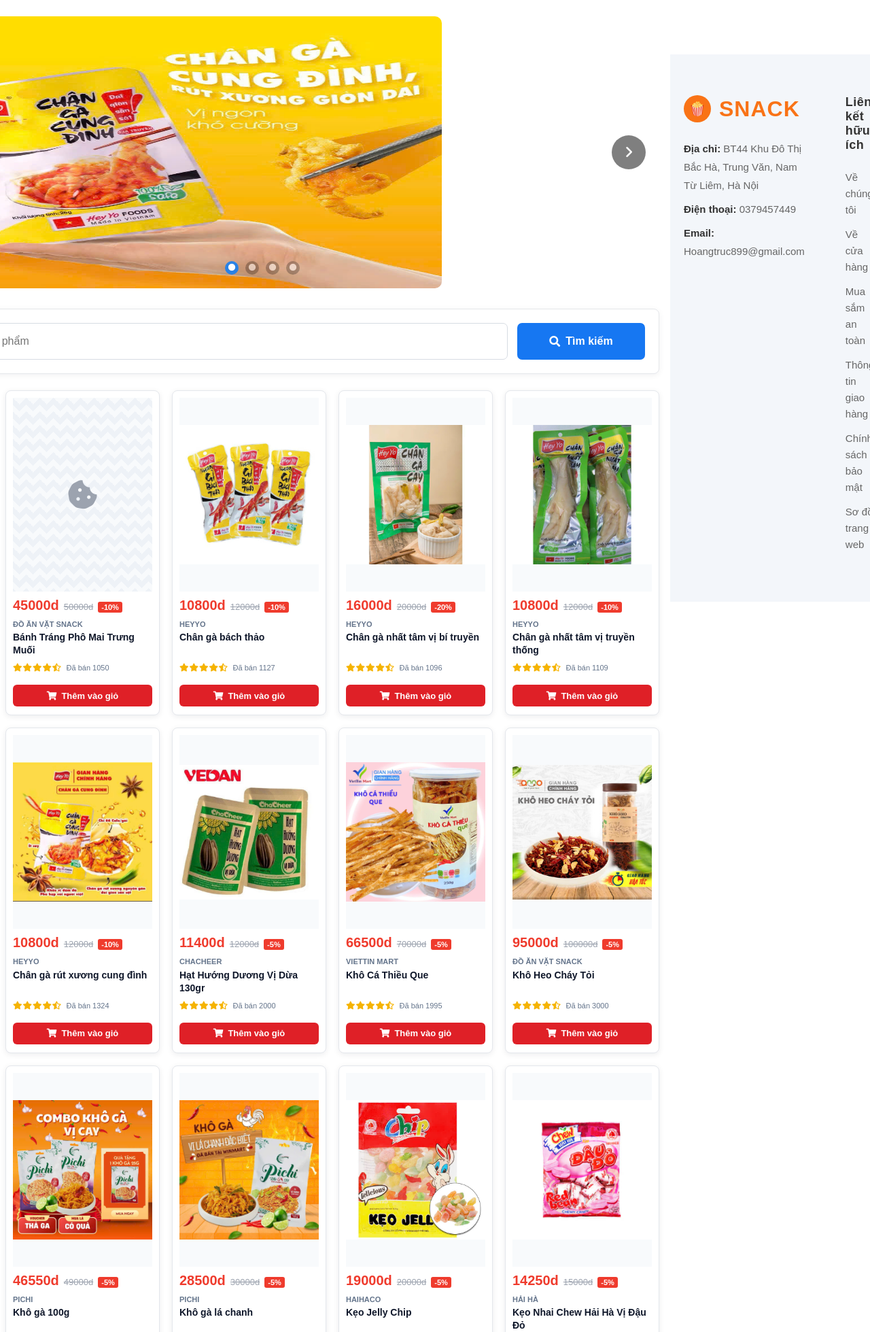
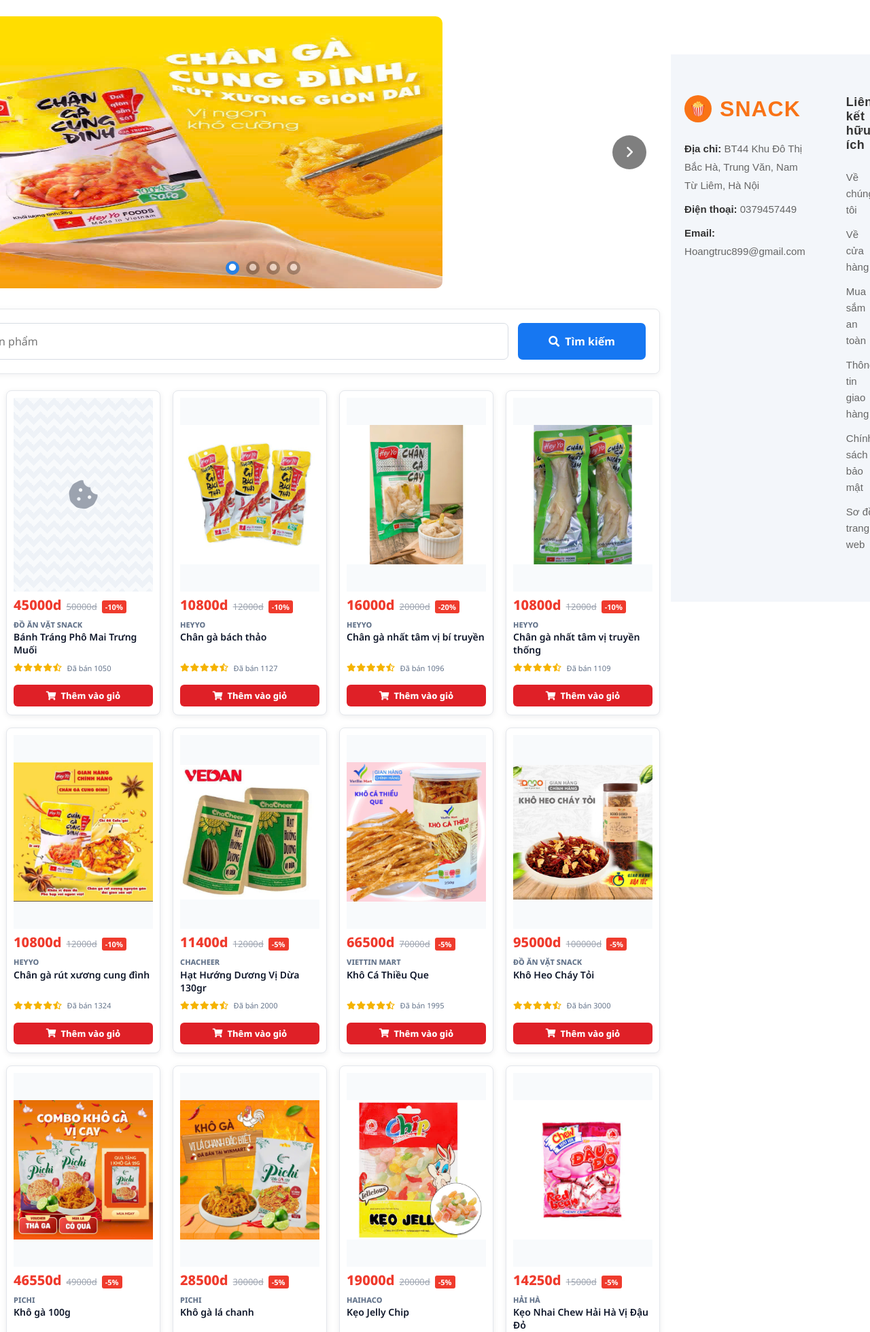
Before and after one commit to hoanganhtruc1501/webdoanvat, a Django app: page / in a window 1280 px wide; the page is wider, and only the part inside the window is pictured. Shown: the top 1959 px of that part at 68% size. Run offline with Django 5.2, Linux system fonts and the light colour scheme; data comes from the database, SQL or seed files in the repository.

Commit message:
header.css

```diff
--- a/snackstore/static/css/header.css
+++ b/snackstore/static/css/header.css
@@ -6,7 +6,7 @@
 }
 
 body {
-  font-family: "Arial", sans-serif;
+  font-family: "Noto Sans", Arial, sans-serif;
 }
 ul li a {
   text-decoration: none;
@@ -445,3 +445,4 @@ nav {
     padding: 6px 10px;
   }
 }
+}
```
